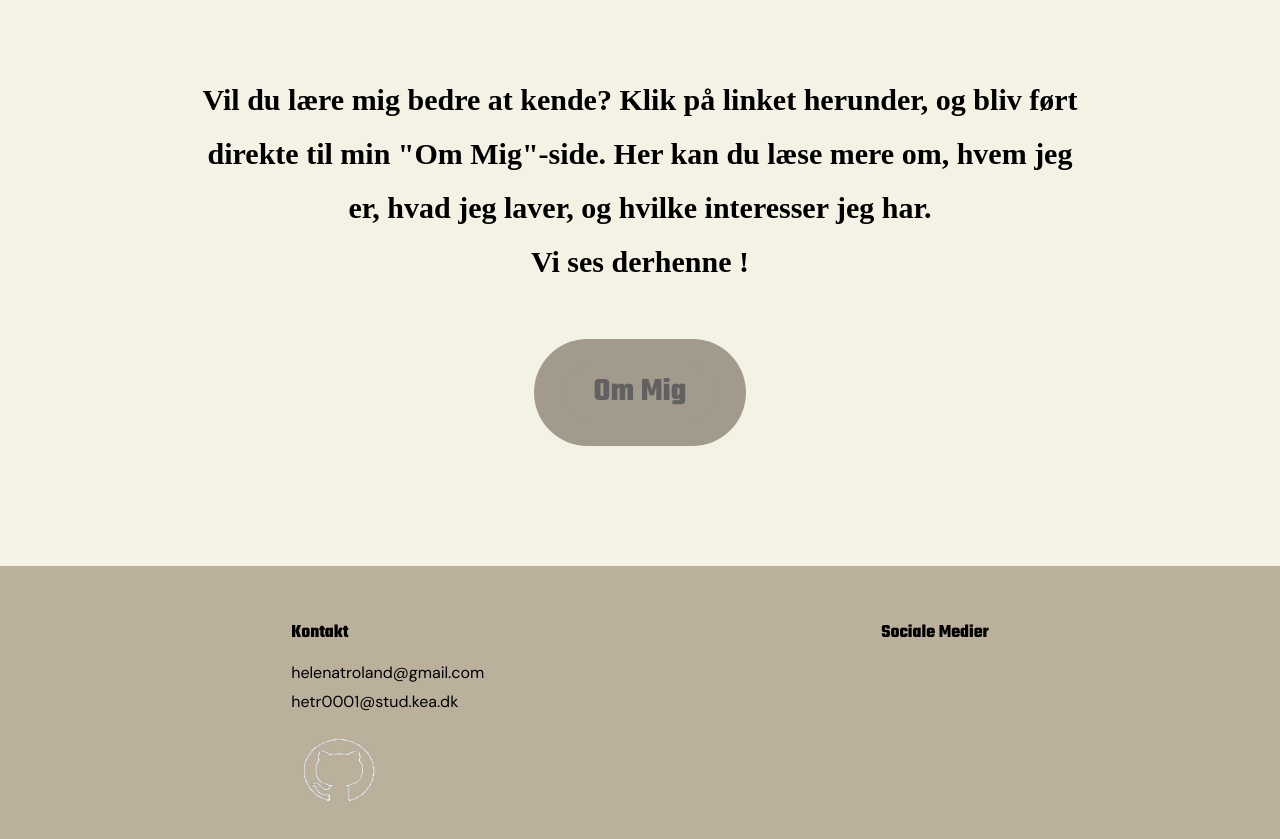
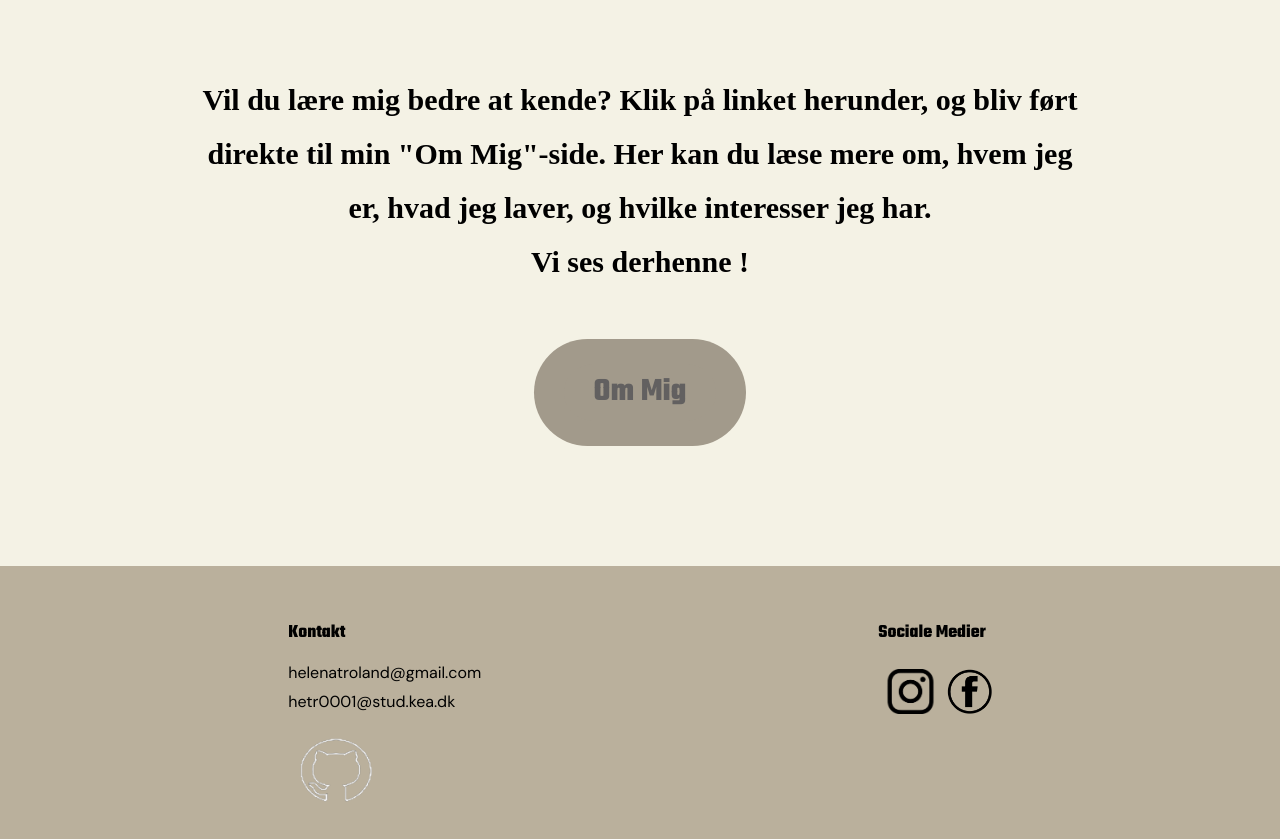
Before and after one commit to Helenatroland/Portfolioeksamen, a plain HTML site: page index.html in a window 1280 px wide. Shown: the part 1058-1897 px from the top of the page. Drawn offline with Linux system fonts and the light colour scheme; a web font is replaced by a local one.

Commit message:
index change

```diff
--- a/index.html
+++ b/index.html
@@ -75,4 +75,13 @@
           <div class="sociale medier">
             <h3>Sociale Medier</h3>
             <div class="gridikoner">
-              <a href="https://www.instagram.co
+              <a href="https://www.instagram.com/helenatroland?igsh=MW85NmVhODNwdDB5OQ%3D%3D&utm_source=qr"><img src="billeder/instagram.webp" alt="instagram" /></a>
+              <a href=" https://www.facebook.com/share/18H1uPvXxd/?mibextid=wwXIfr"><img src="billeder/facebook.webp" alt="facebook" /></a>
+            </div>
+          </div>
+        </div>
+      </div>
+    </footer>
+    <script src="menu.js"></script>
+  </body>
+</html>
```
